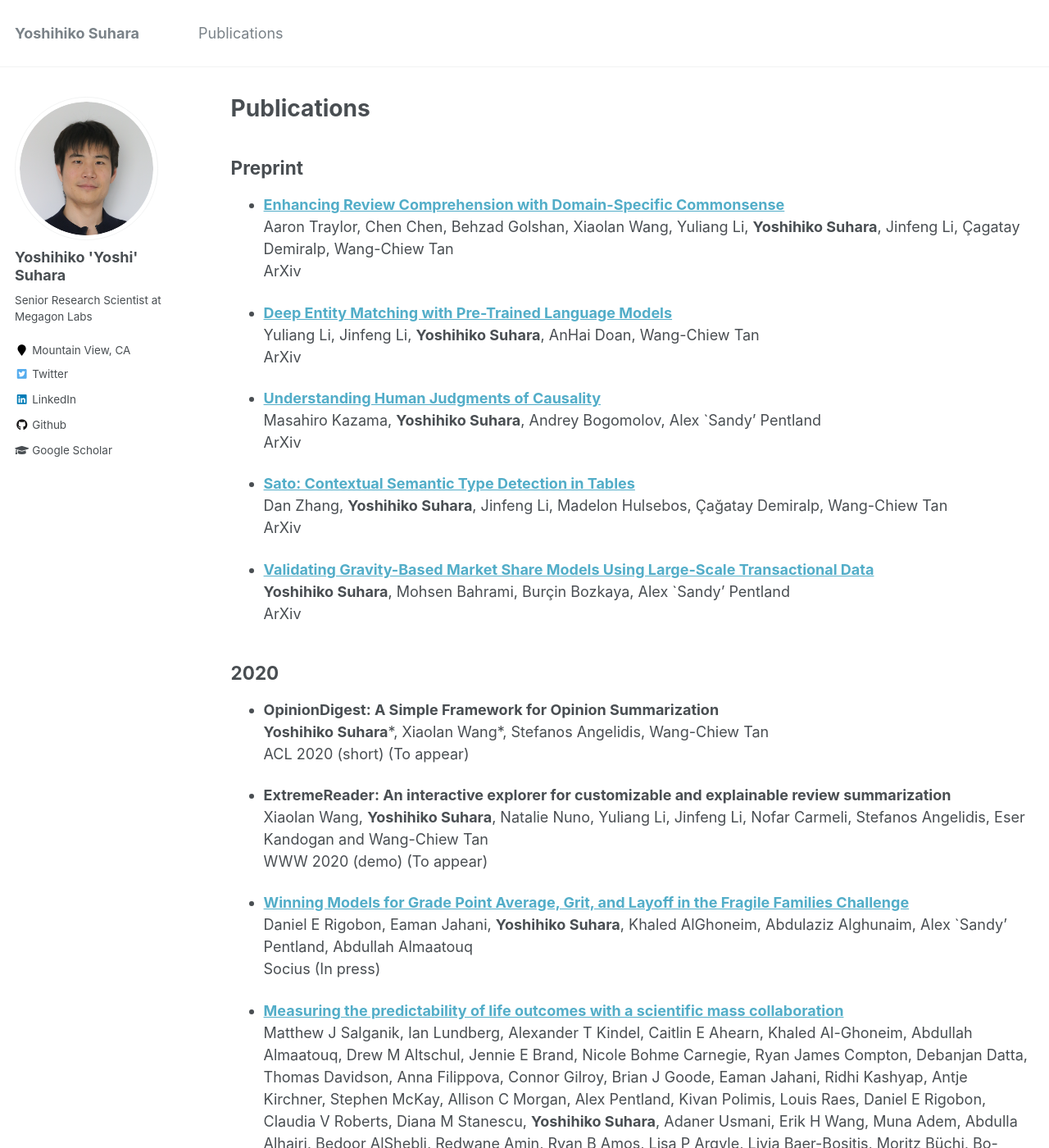
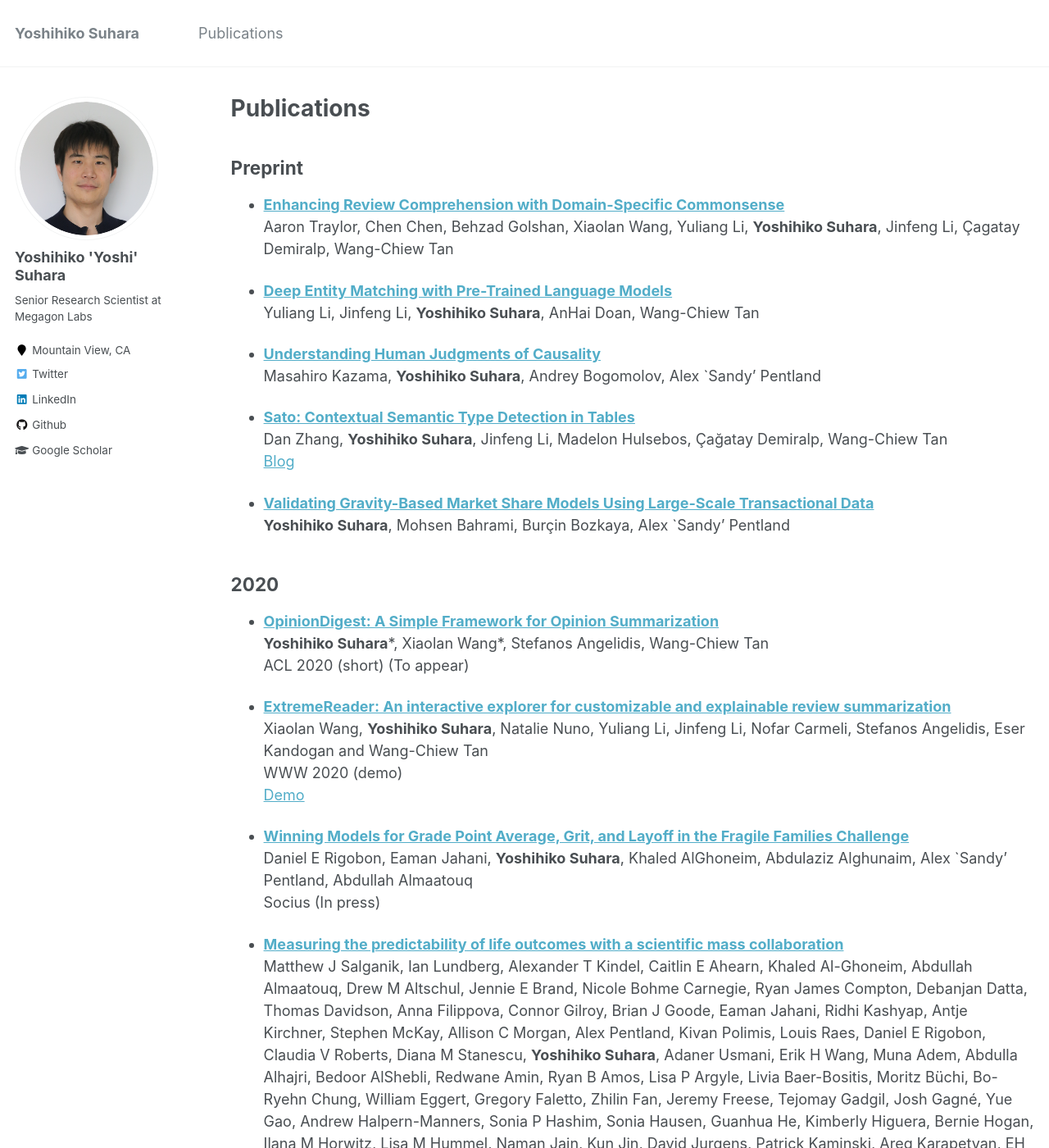
Before and after one commit to suhara/suhara.github.io, a Jekyll site: the page built from _pages/publications.md, in a window 1280 px wide and 1400 px high. Shown: the whole window at 82% size. Built offline with Jekyll 4.4.1, drawn with Linux system fonts in a browser that asks for light colours.

Commit message:
Update about.md, publications.md

```diff
--- a/_pages/publications.md
+++ b/_pages/publications.md
@@ -15,35 +15,32 @@ author_profile: true
 
 - [__Enhancing Review Comprehension with Domain-Specific Commonsense__](https://arxiv.org/abs/2004.03020)
 Aaron Traylor, Chen Chen, Behzad Golshan, Xiaolan Wang, Yuliang Li, __Yoshihiko Suhara__, Jinfeng Li, Çagatay Demiralp, Wang-Chiew Tan
-ArXiv
 
 - [__Deep Entity Matching with Pre-Trained Language Models__](https://arxiv.org/abs/2004.00584)
 Yuliang Li, Jinfeng Li, __Yoshihiko Suhara__, AnHai Doan, Wang-Chiew Tan
-ArXiv
 
 - [__Understanding Human Judgments of Causality__](https://arxiv.org/abs/1912.08998)
 Masahiro Kazama, __Yoshihiko Suhara__, Andrey Bogomolov, Alex `Sandy' Pentland
-ArXiv
 
 - [__Sato: Contextual Semantic Type Detection in Tables__](https://arxiv.org/abs/1911.06311)
 Dan Zhang, __Yoshihiko Suhara__, Jinfeng Li, Madelon Hulsebos, Çağatay Demiralp, Wang-Chiew Tan
-ArXiv
+[Blog](https://megagon.ai/blog/semantic-type-detection-why-it-matters-current-approaches-and-how-to-improve-it/){:.blog}
 
 - [__Validating Gravity-Based Market Share Models Using Large-Scale Transactional Data__](https://arxiv.org/abs/1902.03488)
 __Yoshihiko Suhara__, Mohsen Bahrami, Burçin Bozkaya, Alex `Sandy' Pentland
-ArXiv
 
 
 
 ## 2020
 
-- __OpinionDigest: A Simple Framework for Opinion Summarization__
+- [__OpinionDigest: A Simple Framework for Opinion Summarization__](https://arxiv.org/abs/2005.01901)
 __Yoshihiko Suhara__\*, Xiaolan Wang\*, Stefanos Angelidis, Wang-Chiew Tan
 ACL 2020 (short) (To appear)
 
- - __ExtremeReader: An interactive explorer for customizable and explainable review summarization__
+ - [__ExtremeReader: An interactive explorer for customizable and explainable review summarization__](https://dl.acm.org/doi/abs/10.1145/3366424.3383535)
 Xiaolan Wang, __Yoshihiko Suhara__, Natalie Nuno, Yuliang Li, Jinfeng Li, Nofar Carmeli, Stefanos Angelidis, Eser Kandogan and Wang-Chiew Tan
-WWW 2020 (demo) (To appear)
+WWW 2020 (demo)
+[Demo](http://extremereader.megagon.info/)
 
 - [__Winning Models for Grade Point Average, Grit, and Layoff in the Fragile Families Challenge__](https://arxiv.org/abs/1805.11557)
 Daniel E Rigobon, Eaman Jahani, __Yoshihiko Suhara__, Khaled AlGhoneim, Abdulaziz Alghunaim, Alex `Sandy' Pentland, Abdullah Almaatouq
@@ -68,6 +65,7 @@ Scientific Reports
 - [__Happiness Entailment: Automating Suggestions for Well-Being__](https://arxiv.org/abs/1907.10036)
 Sara Evensen, __Yoshihiko Suhara__, Alon Halevy, Vivian Li, Wang-Chiew Tan, Saran Mumick
 ACII 2019
+[Blog](https://megagon.ai/blog/happiness-entailment-generating-sustainable-suggestions-for-better-well-being/)
 
 - [__Open Information Extraction from Question-Answer Pairs__  ](https://www.aclweb.org/anthology/N19-1239/)
 Nikita Bhutani, __Yoshihiko Suhara__, Wang-Chiew Tan, Alon Halevy, HV Jagadish
```
Also changed, not shown: _pages/about.md (+2 -2 lines).
